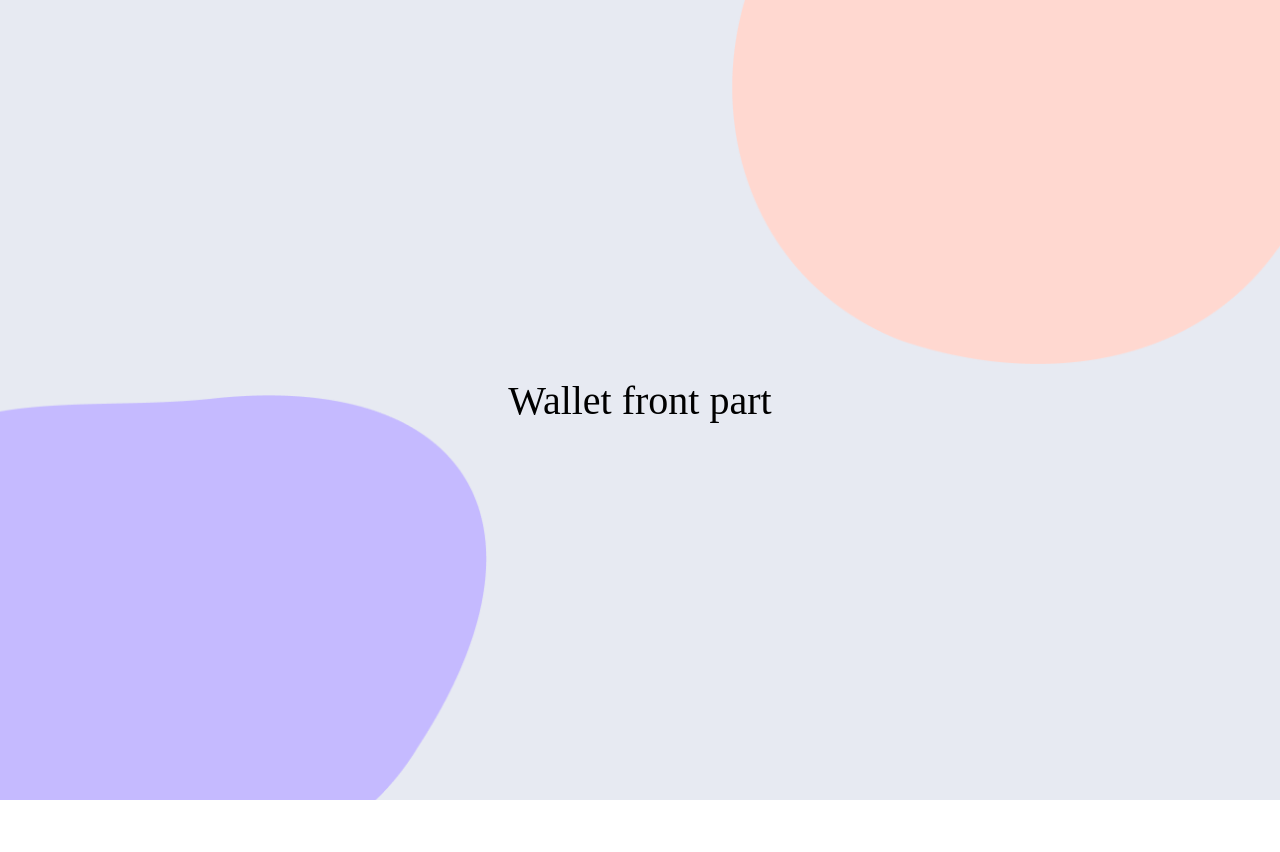
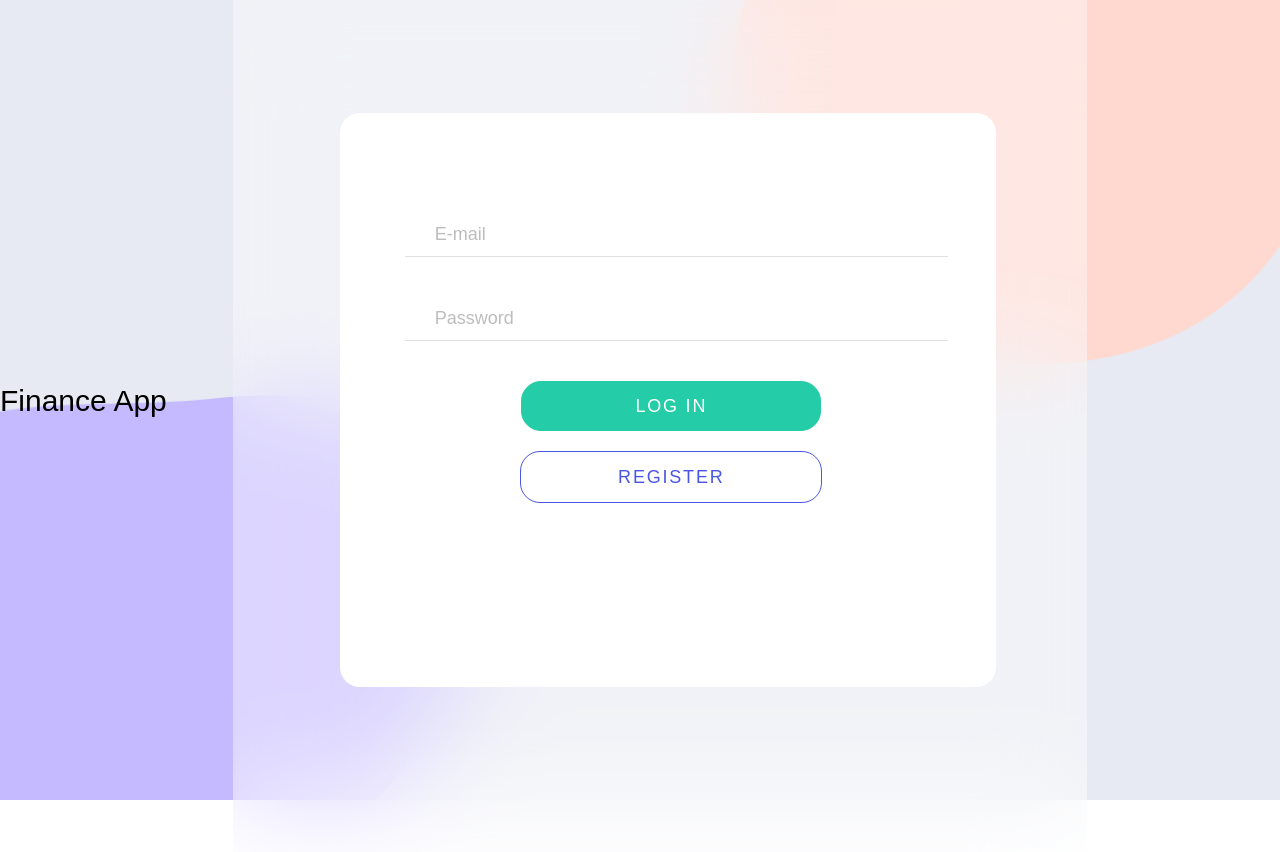
Before and after one commit to Yura-Voloshyn/wallet-front-end, a React (Create React App) app: page / in a window 1280 px wide. Before the commit the page ends 800 px from the top, so only its background shows below. Built offline with nearby package versions, Linux system fonts and the light colour scheme; the HTML template or start-up script is replaced by a standard one.

Commit message:
add login form and page

```diff
--- a/src/components/LoginForm/LoginForm.jsx
+++ b/src/components/LoginForm/LoginForm.jsx
@@ -1,3 +1,41 @@
-// import { Formik, ErrorMessage } from 'formik';
+import { Formik, ErrorMessage } from 'formik';
+import SubmitBtn from 'components/Button/SubmitBtn';
+import StyledNavLink from 'components/Button/StyledNavLink';
 
-// export default LoginForm;
+import {
+  FormWrap,
+  LogoWrap,
+  StyledForm,
+  Label,
+  Input,
+} from './LoginForm.styled';
+
+// const initialValues = {
+//   email: '',
+//   password: '',
+// };
+
+const LoginForm = () => {
+  return (
+    <FormWrap>
+      <LogoWrap></LogoWrap>
+      <Formik>
+        <StyledForm autoComplete="off">
+          <Label>
+            <Input type="email" name="email" placeholder="E-mail" />
+            <ErrorMessage name="email" />
+          </Label>
+          <Label>
+            <Input name="password" placeholder="Password" />
+
+            <ErrorMessage name="password" />
+          </Label>
+          <SubmitBtn type="submit">log in</SubmitBtn>
+        </StyledForm>
+      </Formik>
+      <StyledNavLink to="/register">register</StyledNavLink>
+    </FormWrap>
+  );
+};
+
+export default LoginForm;
--- a/src/components/LoginForm/LoginForm.styled.js
+++ b/src/components/LoginForm/LoginForm.styled.js
@@ -0,0 +1,76 @@
+import styled from '@emotion/styled';
+import { Form, Field } from 'formik';
+import { stylistics } from 'styles/styles';
+
+export const FormWrap = styled.div`
+  width: 320px;
+  margin-left: auto;
+  margin-right: auto;
+  padding: 32px 20px 36px;
+  background-color: ${stylistics.colors.mainBg};
+  @media screen and (min-width: 768px) {
+    width: 533px;
+    height: 468px;
+    padding: 40px 58px 66px 65px;
+    border-radius: 20px;
+  }
+`;
+
+export const LogoWrap = styled.div`
+  display: flex;
+  justify-content: center;
+`;
+
+export const StyledForm = styled(Form)`
+  width: 100%;
+  margin-top: 60px;
+`;
+
+export const Label = styled.label`
+  position: relative;
+  display: flex;
+  flex-direction: row;
+  align-items: center;
+  width: 100%;
+  padding-left: 10px;
+  border-bottom: 1px solid ${stylistics.colors.secondaryLightText};
+  & + & {
+    margin-top: 40px;
+  }
+`;
+
+export const Input = styled(Field)`
+  width: 240px;
+  padding: 8px 20px;
+  border: none;
+  font-family: ${stylistics.fonts.body};
+  font-style: normal;
+  font-weight: ${stylistics.fontWeights.normal};
+  font-size: ${stylistics.fontSizes.m};
+  line-height: 1.5;
+  color: ${stylistics.colors.primaryText};
+  background-color: transparent;
+  &:focus {
+    outline: none;
+  }
+  ::placeholder {
+    font-family: ${stylistics.fonts.body};
+    font-style: normal;
+    font-weight: ${stylistics.fontWeights.normal};
+    font-size: ${stylistics.fontSizes.m};
+    line-height: 1.5;
+    color: ${stylistics.colors.secondaryText};
+  }
+  @media screen and (min-width: 768px) {
+    width: 370px;
+  }
+`;
+
+export const ErrorMsg = styled.div`
+  position: absolute;
+  right: 0;
+  bottom: -35px;
+  padding: 4px 5px;
+  color: #f21407;
+  background-color: transparent;
+`;
--- a/src/components/app/App.jsx
+++ b/src/components/app/App.jsx
@@ -1,6 +1,11 @@
 import { AppWrapper } from './App.styled';
+import LoginPage from 'pages/LoginPage';
 
 const App = () => {
-  return <AppWrapper>Wallet front part</AppWrapper>;
+  return (
+    <AppWrapper>
+      <LoginPage />
+    </AppWrapper>
+  );
 };
 export default App;
--- a/src/pages/LoginPage/LoginPage.jsx
+++ b/src/pages/LoginPage/LoginPage.jsx
@@ -0,0 +1,56 @@
+import { useMedia } from 'react-use';
+// import { useLocation } from 'react-router-dom';
+
+import LoginForm from 'components/LoginForm';
+import {
+  Container,
+  ImageContainer,
+  FormContainer,
+  Wrapper,
+  Text,
+} from './LoginPage.styled';
+
+const LoginPage = () => {
+  const isWideMobie = useMedia('(max-width: 767px)');
+  const isWideTablet = useMedia('(min-width: 768px) and (max-width: 1279px)');
+  const isWideСomputer = useMedia('(min-width: 1280px)');
+  // const location = useLocation();
+  return (
+    <>
+      {isWideMobie ? (
+        <Container>
+          <Wrapper>
+            <LoginForm />
+          </Wrapper>
+        </Container>
+      ) : null}
+      {isWideTablet ? (
+        <Container>
+          <Wrapper>
+            <ImageContainer>
+              <Text>Finance App</Text>
+            </ImageContainer>
+            <FormContainer>
+              <LoginForm />
+            </FormContainer>
+          </Wrapper>
+        </Container>
+      ) : null}
+      {isWideСomputer ? (
+        <Container>
+          <Wrapper>
+            <ImageContainer>
+              <Text>Finance App</Text>
+            </ImageContainer>
+
+            <FormContainer>
+              <LoginForm />
+            </FormContainer>
+          </Wrapper>
+        </Container>
+      ) : null}
+    </>
+  );
+};
+
+export default LoginPage;
--- a/src/pages/LoginPage/LoginPage.styled.jsx
+++ b/src/pages/LoginPage/LoginPage.styled.jsx
@@ -0,0 +1,73 @@
+import styled from '@emotion/styled';
+import { stylistics } from 'styles/styles';
+
+export const Container = styled.div`
+  margin: 0 auto;
+  @media screen and (max-width: 767px) {
+    max-width: 480px;
+  }
+  @media screen and (min-width: 768px) {
+    width: 768px;
+  }
+  @media screen and (min-width: 1280px) {
+    width: 1280px;
+  }
+`;
+
+export const Wrapper = styled.div`
+  display: flex;
+  @media screen and (max-width: 767px) {
+    align-items: center;
+    height: 100%;
+    max-width: 480px;
+  }
+  @media screen and (min-width: 768px) and (max-width: 1279px) {
+    flex-direction: column;
+    padding: 38px 0;
+    max-width: none;
+    height: 100%;
+  }
+  @media screen and (min-width: 1280px) {
+    flex-direction: row;
+    height: 100%;
+    max-width: none;
+    align-items: center;
+    padding: 0;
+  }
+`;
+
+export const ImageContainer = styled.div`
+  @media screen and (min-width: 768px) and (max-width: 1279px) {
+    display: flex;
+    justify-content: space-evenly;
+    align-items: center;
+    margin-bottom: 50px;
+  }
+  @media screen and (min-width: 1280px) {
+    display: flex;
+    justify-content: center;
+    align-items: center;
+    flex-direction: column;
+    margin-right: 66px;
+  }
+`;
+export const Text = styled.p`
+  font-family: ${stylistics.fonts.headingBold};
+  font-style: normal;
+  font-weight: 400;
+  font-size: 30px;
+  line-height: 1.5;
+  color: ${stylistics.colors.primaryText};
+`;
+export const FormContainer = styled.div`
+  @media screen and (min-width: 1280px) {
+    width: auto;
+    height: 100vh;
+    display: flex;
+    align-items: center;
+    justify-content: center;
+    backdrop-filter: blur(50px);
+    background-color: ${stylistics.colors.secondBg};
+    padding: 52px 91px 52px 107px;
+  }
+`;
```
